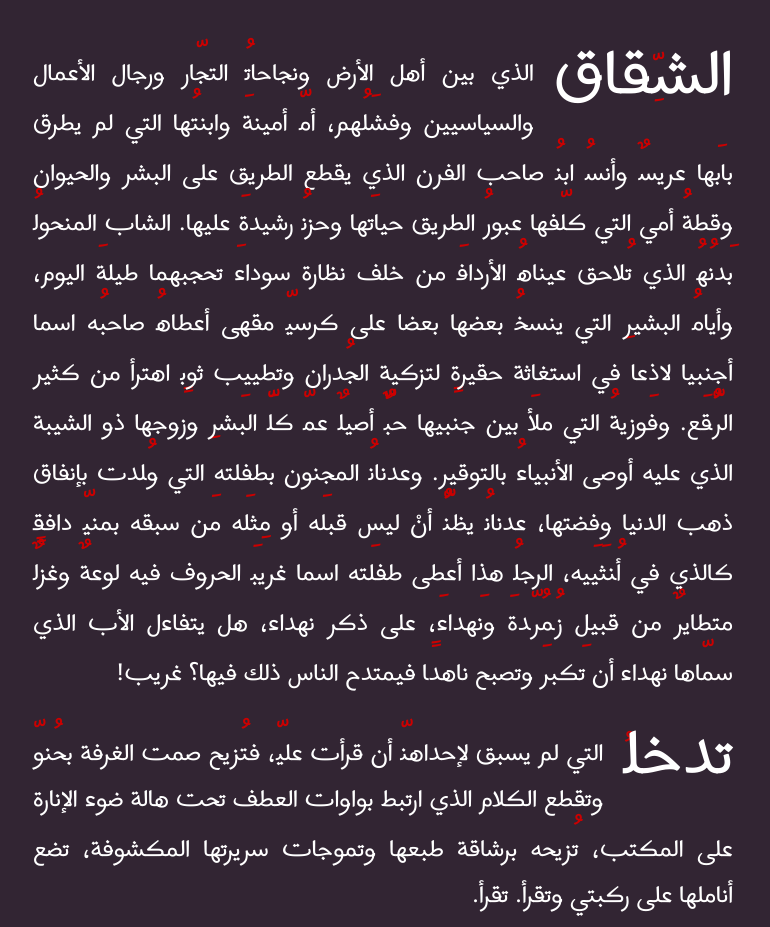
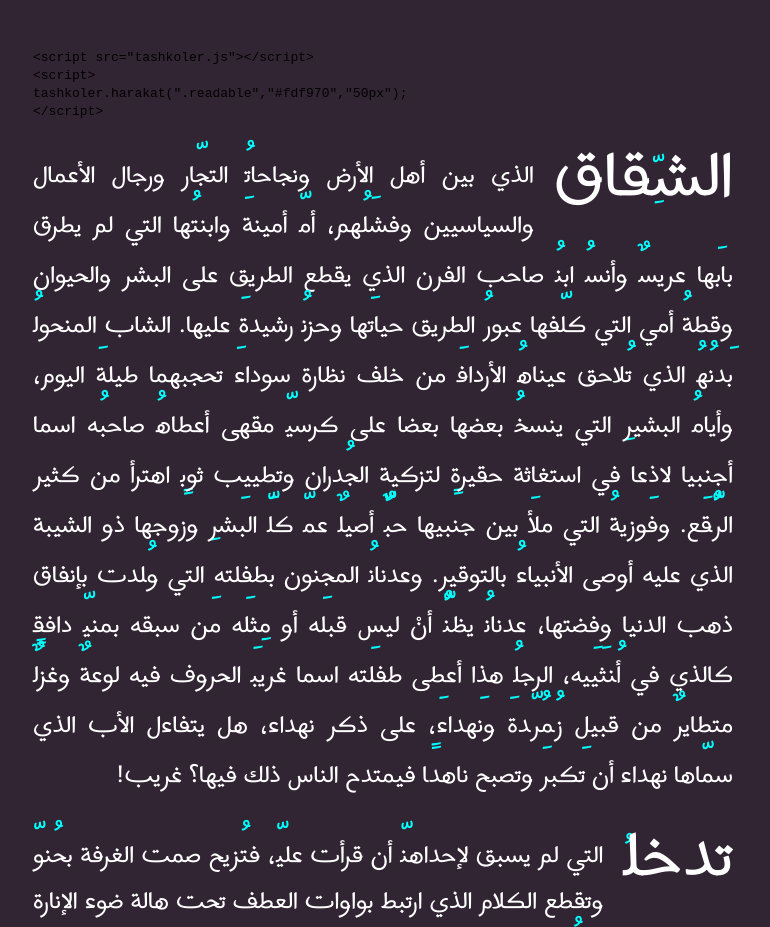
Before and after one commit to hakim-d/tashkoler, a plain HTML site: page index.html in a window 1280 px wide. Shown: the part 593-1520 px from the top of the page, without its empty margins (257-1027 px from the left). Drawn offline with Linux system fonts and the light colour scheme.

Commit message:
Update index.html

```diff
--- a/index.html
+++ b/index.html
@@ -38,10 +38,7 @@ body {
   <div class="readable">
     <div>
       <code>
-        <script src="tashkoler.js"></script>
-        <script>
-          tashkoler.harakat(".readable","#fdf970","50px");
-        </script>
+        &lt;script src="tashkoler.js"&gt;&lt;/script&gt;<br /> &lt;script&gt;<br /> tashkoler.harakat(".readable","#fdf970","50px");<br /> &lt;/script&gt;
       </code>
     </div>
     <p><span class="big-letter" style="float:right;margin:0 0 0 20px;">الشِّقاق</span>الذي بين أهل الأرض ونجاحاتُ التجّار ورجال الأعمال والسياسيين وفشَلُهم، أمّ أمينةَ وابنتُها التي لم يطرق بابَها عريسٌ وأنسُ ابنُ صاحب الفرن الذي يقطع الطريق على البشر والحيوان وقطةُ أمي التي كلّفها عبورُ الطريق حياتَها وحزنُ رشيدةَ عليها. الشاب المنحولُ بَدنُهُ الذي تُلاحق عيناهُ الأردافَ من خلف نظارة سوداءَ تحجبهما طيلةَ اليوم، وأيامُ البشيرِ التي ينسخُ بعضها بعضا على كرسيّ مقهى أعطاهُ صاحبُه اسما أجنبيا لاذعا في استغاثة حقيرةٍ لتزكية الجُدران وتطييب ثوبٍ اهترأ من كثير الرُّقَع. وفَوزيةُ التي ملأَ بين جنبيها حبٌّ أصيلٌ عمّ كلَّ البَشرِ وزوجها ذو الشيبة الذي عليه أوصى الأنبياءُ بالتوقير. وعدنانُ المجنون بطفلته التي وُلدت بإنفاق ذهب الدنيا وفضتها، عدنانُ يظنُّ أنْ ليس قبلَه أو مِثلَه مَن سبقه بمنيّ دافقٍ كالذي في أُنثَيَيه، الرجلُ هذا أعطى طفلَته اسما غريبَ الحروف فيه لوعةٌ وغزلٌ متطايرٌ من قبيل زُمُرّدةَ ونَهداءَ، على ذكر نهداء، هل يتفاءل الأب الذي سمّاها نهداء أن تَكبرَ وتصبح ناهدًا فيمتدح الناس ذلك فيها؟ غريب!</p>
@@ -56,7 +53,7 @@ body {
   </div>
   <script src="tashkoler.js"></script>
   <script>
-    tashkoler.harakat(".readable","#C00","50px");
+    tashkoler.harakat(".readable","#0FF","50px");
   </script>
 </body>
 </html>
```
